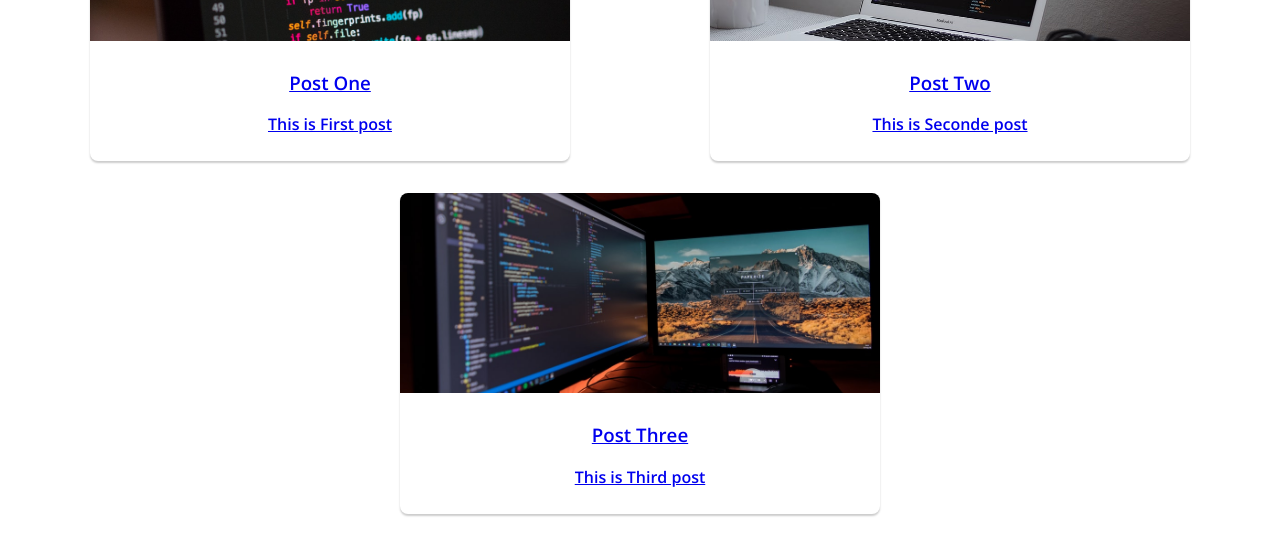
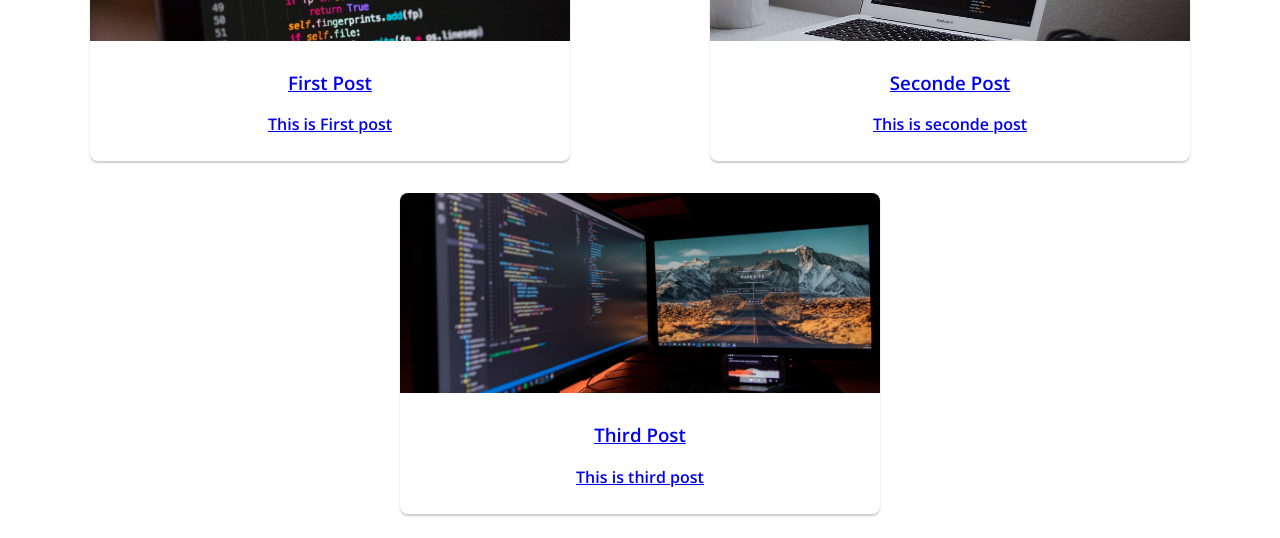
Before and after one commit to NaserAhadi/nuxt-blog, a Nuxt app: page / in a window 1280 px wide. Shown: the part 555-1093 px from the top of the page. Built offline with nearby package versions, Linux system fonts and the light colour scheme.

Commit message:
5th : This is start up for state management

```diff
--- a/components/Posts/PostList.vue
+++ b/components/Posts/PostList.vue
@@ -1,25 +1,13 @@
 <template>
     <section class="post-list">
       <PostPreview
-        id="1"
+        v-for="post in posts"
+        :key="post.id"
+        :id="post.id"
         :is-admin="isAdmin"
-        title="Post One"
-        previewText="This is First post"
-        thumbnail="tech1.png"
-      />
-      <PostPreview
-        id="2"
-        :is-admin="isAdmin"
-        title="Post Two"
-        previewText="This is Seconde post"
-        thumbnail="tech2.png"
-      />
-      <PostPreview
-        id="3"
-        :is-admin="isAdmin"
-        title="Post Three"
-        previewText="This is Third post"
-        thumbnail="tech3.png"
+        :title="post.title"
+        :previewText="post.previewText"
+        :thumbnail="post.thumbnail"
       />
     </section>
 </template>
@@ -34,6 +22,10 @@ export default {
     isAdmin:{
       type:Boolean,
       default:false
+    },
+    posts:{
+      type:Array,
+      required:true
     }
   }
 }
--- a/pages/admin/index.vue
+++ b/pages/admin/index.vue
@@ -7,7 +7,10 @@
         </section>
         <section class="existing-posts">
             <h1>Existing Posts</h1>
-            <PostList isAdmin/>
+            <PostList
+                isAdmin
+                :posts="loadedPost"
+            />
         </section>
     </div>
 </template>
@@ -20,6 +23,30 @@ export default {
     components:{
         PostList,
         AppButton
+    },
+    data(){
+        return {
+              loadedPost:[
+                {
+                id:"1",
+                title:"First Post",
+                previewText:"This is First post",
+                thumbnail:"tech1.png"
+                },
+                {
+                id:"2",
+                title:"Seconde Post",
+                previewText:"This is seconde post",
+                thumbnail:"tech2.png"
+                },
+                {
+                id:"3",
+                title:"Third Post",
+                previewText:"This is third post",
+                thumbnail:"tech3.png"
+                }
+            ]
+        }
     },
     methods:{
         createNewPost(){
--- a/pages/index.vue
+++ b/pages/index.vue
@@ -3,7 +3,7 @@
     <section class="intro">
       <h1>Get the latest tech news!</h1>
     </section>
-    <PostList />
+    <PostList :posts="loadedPost" />
   </div>
 </template>
 
@@ -12,6 +12,30 @@ import PostList from "@/components/Posts/PostList"
 export default {
   components:{
     PostList
+  },
+  data(){
+    return {
+      loadedPost:[
+        {
+          id:"1",
+          title:"First Post",
+          previewText:"This is First post",
+          thumbnail:"tech1.png"
+        },
+        {
+          id:"2",
+          title:"Seconde Post",
+          previewText:"This is seconde post",
+          thumbnail:"tech2.png"
+        },
+        {
+          id:"3",
+          title:"Third Post",
+          previewText:"This is third post",
+          thumbnail:"tech3.png"
+        }
+      ]
+    }
   }
 }
 </script>
--- a/pages/posts/index.vue
+++ b/pages/posts/index.vue
@@ -1,6 +1,8 @@
 <template>
     <div class="posts-page">
-        <PostList />
+        <PostList
+          :posts="loadedPost"
+        />
     </div>
 </template>
 
@@ -9,6 +11,30 @@ import PostList from "@/components/Posts/PostList"
 export default {
   components:{
     PostList
+  },
+  data(){
+    return {
+        loadedPost:[
+        {
+          id:"1",
+          title:"First Post",
+          previewText:"This is First post",
+          thumbnail:"tech1.png"
+        },
+        {
+          id:"2",
+          title:"Seconde Post",
+          previewText:"This is seconde post",
+          thumbnail:"tech2.png"
+        },
+        {
+          id:"3",
+          title:"Third Post",
+          previewText:"This is third post",
+          thumbnail:"tech3.png"
+        }
+      ]
+    }
   }
 }
 </script>
```
